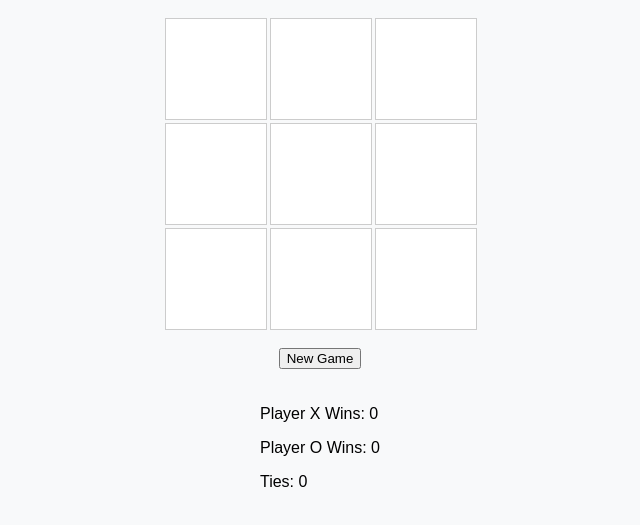
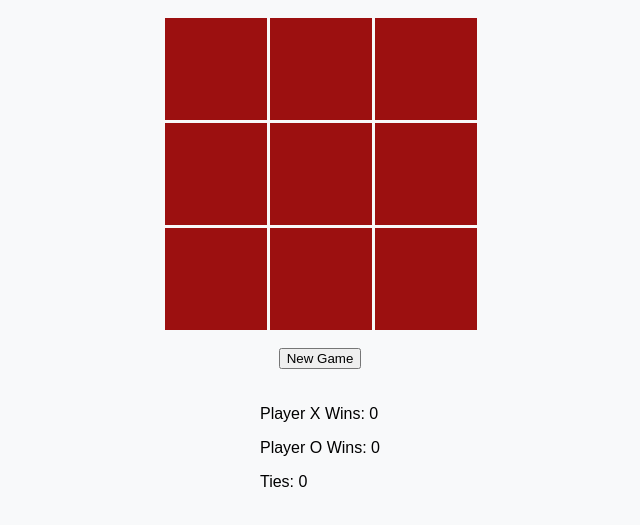
Before and after one commit to luqman-dot/TikTak_toe, a plain HTML site: page index.html in a window 1280 px wide. Shown: the part 185-710 px from the top of the page, without its empty margins (320-960 px from the left). Drawn offline with Linux system fonts and the light colour scheme.

Commit message:
reworked

```diff
--- a/index.html
+++ b/index.html
@@ -27,8 +27,8 @@
             align-items: center;
             justify-content: center;
             font-size: 2em;
-            background-color: #ffffff;
-            border: 1px solid #ccc;
+            background-color: #9c1010;
+            border: 1px solid #9c1010;
             cursor: pointer;
         }
         .cell:hover {
```
